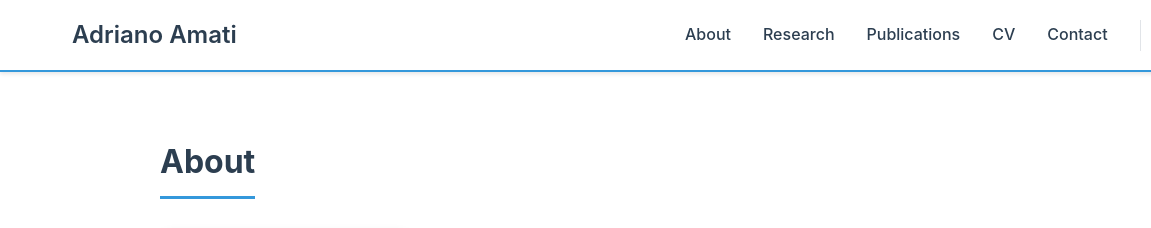
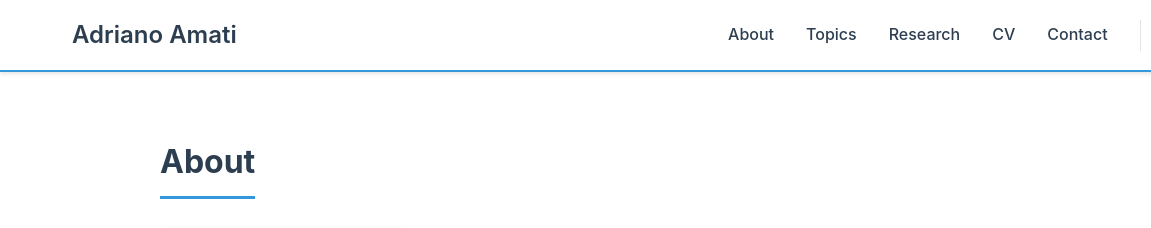
Before and after one commit to adrnmt95/personal_website, a plain HTML site: page index.html in a window 1280 px wide. Shown: the top 228 px of the page, 0-1151 px from the left. Drawn offline with Linux system fonts and the light colour scheme.

Commit message:
change headers

```diff
--- a/index.html
+++ b/index.html
@@ -14,8 +14,8 @@
             <div class="nav-right">
                 <div class="nav-links">
                     <a href="#about">About</a>
-                    <a href="#research">Research</a>
-                    <a href="#publications">Publications</a>
+                    <a href="#research">Topics</a>
+                    <a href="#publications">Research</a>
                     <a href="#cv">CV</a>
                     <a href="#contact">Contact</a>
                 </div>
```
